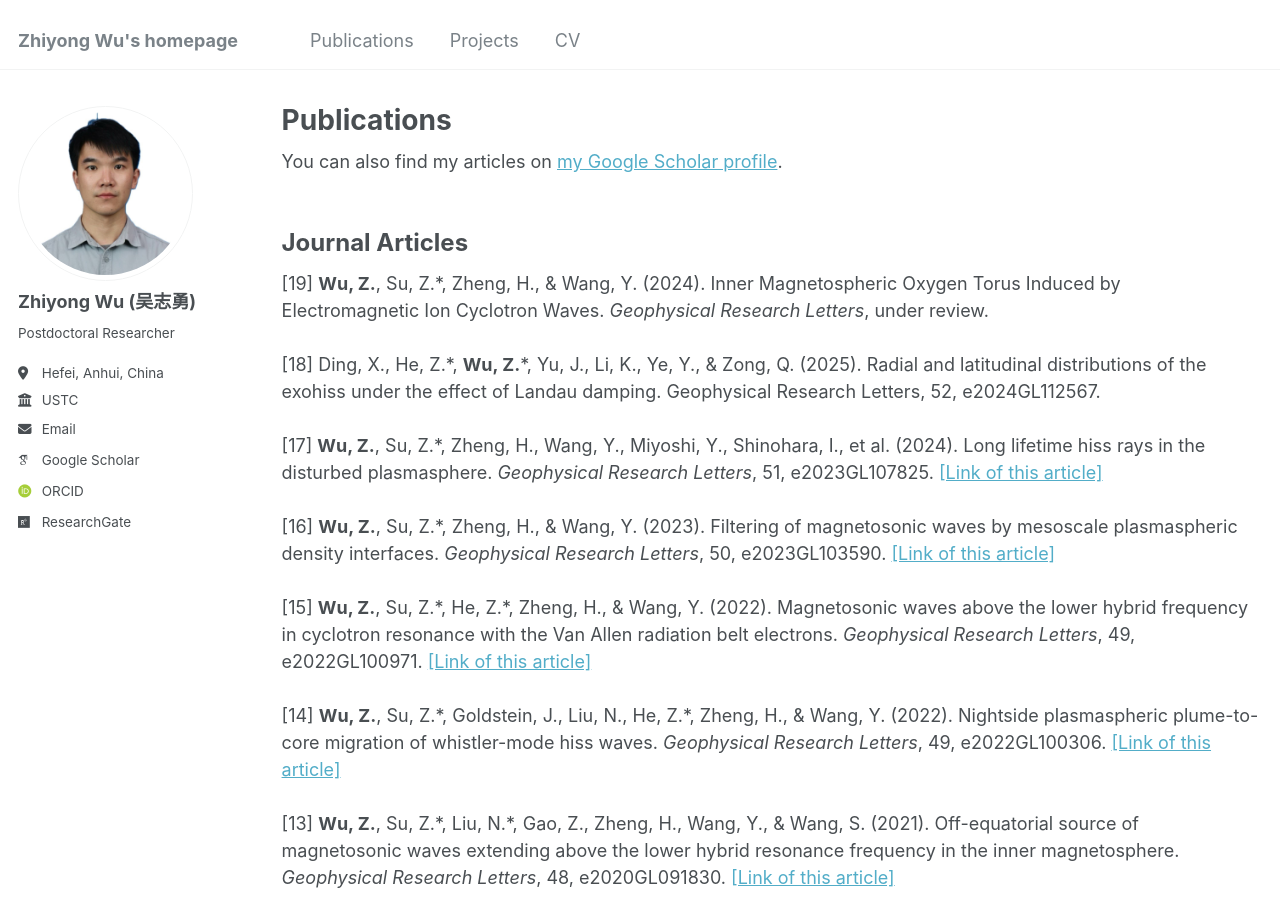
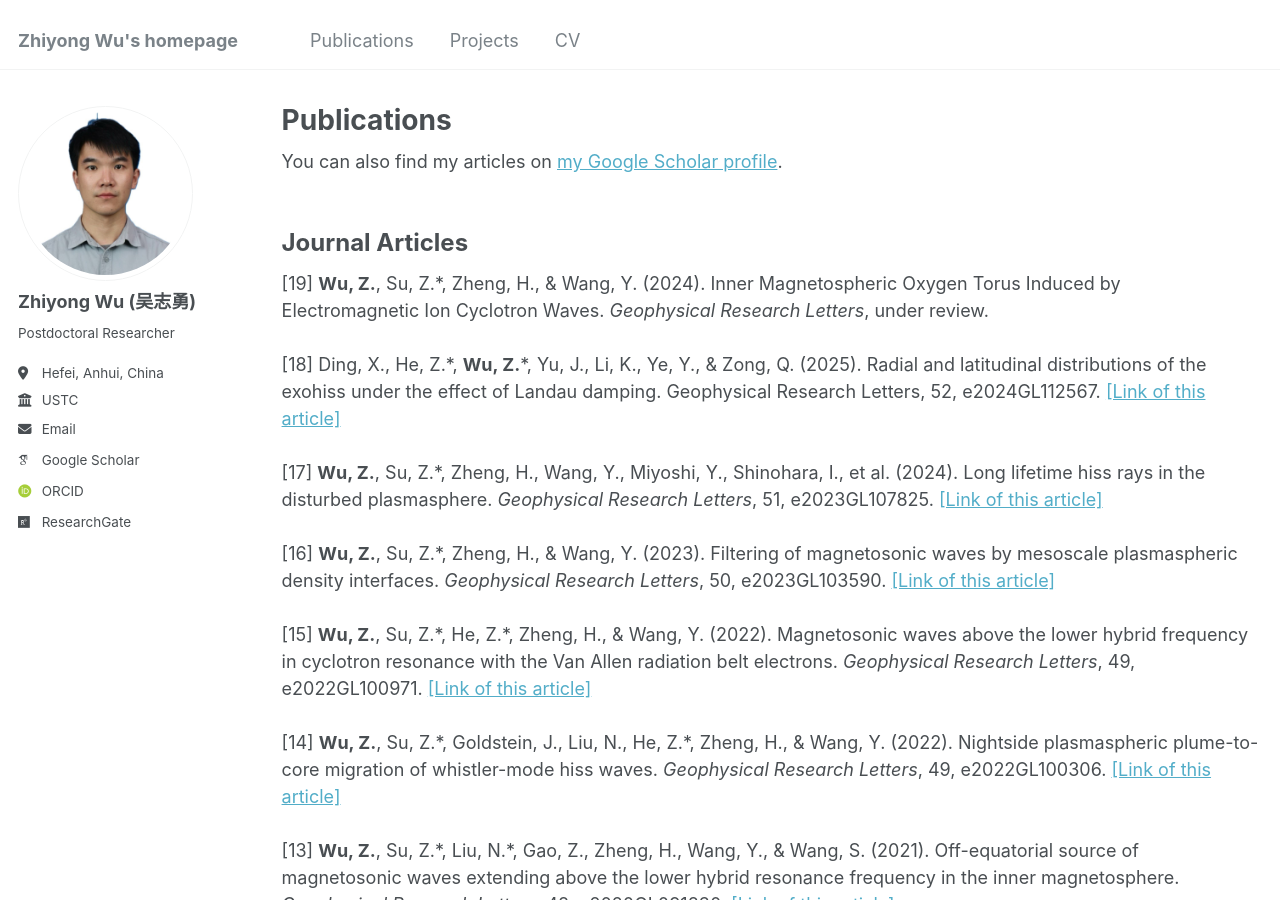
Before and after one commit to Z-Y-Wu/ZW-, a Jekyll site: the page built from _pages/publications.html, in a window 1280 px wide and 900 px high. Built offline with Jekyll 4.4.1, drawn with Linux system fonts in a browser that asks for light colours; some web fonts are replaced.

Commit message:
Update publications.html

```diff
--- a/_pages/publications.html
+++ b/_pages/publications.html
@@ -10,7 +10,7 @@ author_profile: true
 {% endif %}<br><br>
 <h1 style="font-size: 24px; font-weight: bold;">Journal Articles</h1>
 [19] <strong>Wu, Z.</strong>, Su, Z.*, Zheng, H., & Wang, Y. (2024). Inner Magnetospheric Oxygen Torus Induced by Electromagnetic Ion Cyclotron Waves. <i>Geophysical Research Letters</i>, under review.<br><br>
-[18] Ding, X., He, Z.*, <strong>Wu, Z.</strong>*, Yu, J., Li, K., Ye, Y., & Zong, Q. (2025). Radial and latitudinal distributions of the exohiss under the effect of Landau damping. Geophysical Research Letters, 52, e2024GL112567.<br><br>
+[18] Ding, X., He, Z.*, <strong>Wu, Z.</strong>*, Yu, J., Li, K., Ye, Y., & Zong, Q. (2025). Radial and latitudinal distributions of the exohiss under the effect of Landau damping. Geophysical Research Letters, 52, e2024GL112567. <a href="https://doi.org/10.1029/2024GL112567">[Link of this article]</a><br><br>
 [17] <strong>Wu, Z.</strong>, Su, Z.*, Zheng, H., Wang, Y., Miyoshi, Y., Shinohara, I., et al. (2024). Long lifetime hiss rays in the disturbed plasmasphere. <i>Geophysical Research Letters</i>, 51, e2023GL107825. <a href="https://doi.org/10.1029/2023GL107825">[Link of this article]</a><br><br>
 [16] <strong>Wu, Z.</strong>, Su, Z.*, Zheng, H., & Wang, Y. (2023). Filtering of magnetosonic waves by mesoscale plasmaspheric density interfaces. <i>Geophysical Research Letters</i>, 50, e2023GL103590. <a href="https://doi.org/10.1029/2023GL103590">[Link of this article]</a><br><br>
 [15] <strong>Wu, Z.</strong>, Su, Z.*, He, Z.*, Zheng, H., & Wang, Y. (2022). Magnetosonic waves above the lower hybrid frequency in cyclotron resonance with the Van Allen radiation belt electrons. <i>Geophysical Research Letters</i>, 49, e2022GL100971. <a href="https://doi.org/10.1029/2022GL100971">[Link of this article]</a><br><br>
```
